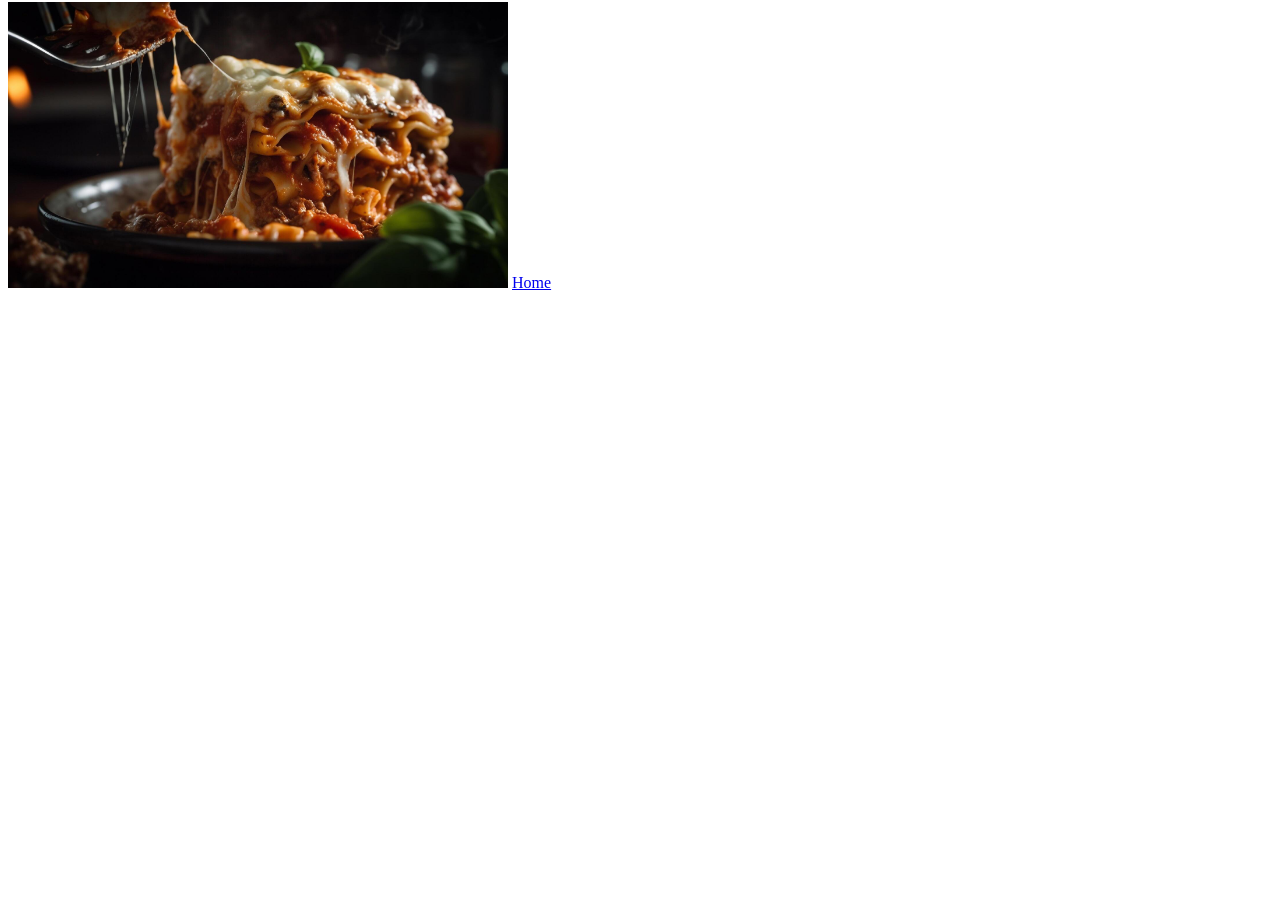
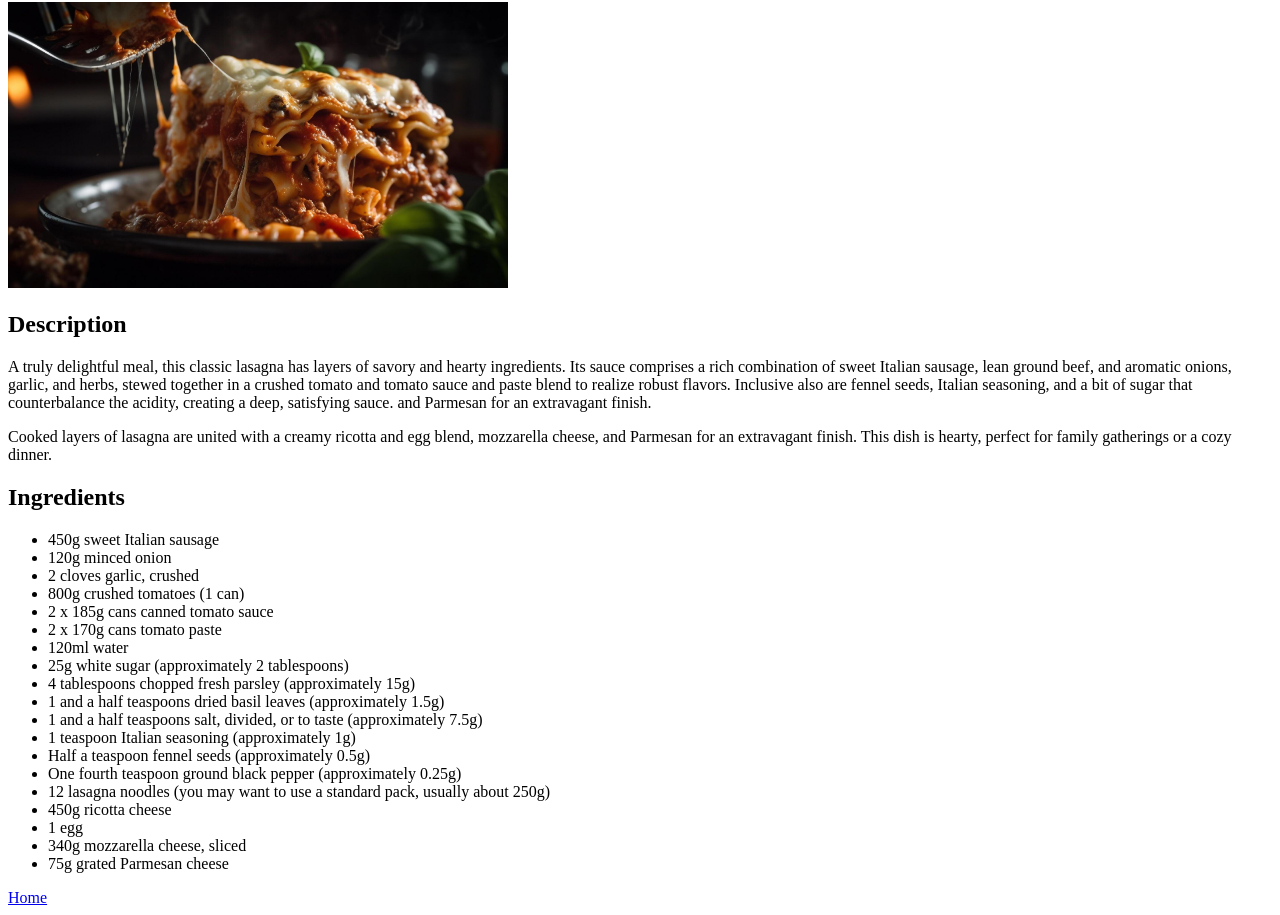
Before and after one commit to EliasXyl/odin-recipes, a plain HTML site: page recipes/lasagna.html in a window 1280 px wide. Shown: the part 78-993 px from the top of the page. Before the commit the page ends 800 px from the top, so only its background shows below. Drawn offline with Linux system fonts and the light colour scheme.

Commit message:
Add description and ingredients to lasagna recipe subpage

```diff
--- a/recipes/lasagna.html
+++ b/recipes/lasagna.html
@@ -8,6 +8,35 @@
     <body>
         <h1>Lasagna recipe</h1>
         <img src="../images/lasagna.jpg" alt="Lasagna" width="500">
+
+        <h2>Description</h2>
+        <p>A truly delightful meal, this classic lasagna has layers of savory and hearty ingredients. Its sauce comprises a rich combination of sweet Italian sausage, lean ground beef, and aromatic onions, garlic, and herbs, stewed together in a crushed tomato and tomato sauce and paste blend to realize robust flavors. Inclusive also are fennel seeds, Italian seasoning, and a bit of sugar that counterbalance the acidity, creating a deep, satisfying sauce.  and Parmesan for an extravagant finish.</p>
+        <p>Cooked layers of lasagna are united with a creamy ricotta and egg blend, mozzarella cheese, and Parmesan for an extravagant finish. This dish is hearty, perfect for family gatherings or a cozy dinner.</p>
+
+        <h2>Ingredients</h2>
+        <ul>
+            <li>450g sweet Italian sausage</li>
+            <li>120g minced onion</li>
+            <li>2 cloves garlic, crushed</li>
+            <li>800g crushed tomatoes (1 can)</li>
+            <li>2 x 185g cans canned tomato sauce</li>
+            <li>2 x 170g cans tomato paste</li>
+            <li>120ml water</li>
+            <li>25g white sugar (approximately 2 tablespoons)</li>
+            <li>4 tablespoons chopped fresh parsley (approximately 15g)</li>
+            <li>1 and a half teaspoons dried basil leaves (approximately 1.5g)</li>
+            <li>1 and a half teaspoons salt, divided, or to taste (approximately 7.5g)</li>
+            <li>1 teaspoon Italian seasoning (approximately 1g)</li>
+            <li>Half a teaspoon fennel seeds (approximately 0.5g)</li>
+            <li>One fourth teaspoon ground black pepper (approximately 0.25g)</li>
+            <li>12 lasagna noodles (you may want to use a standard pack, usually about 250g)</li>
+            <li>450g ricotta cheese</li>
+            <li>1 egg</li>
+            <li>340g mozzarella cheese, sliced</li>
+            <li>75g grated Parmesan cheese</li>
+        </ul>
+
+
         <a href="../index.html">Home</a>
     </body>
 
```
